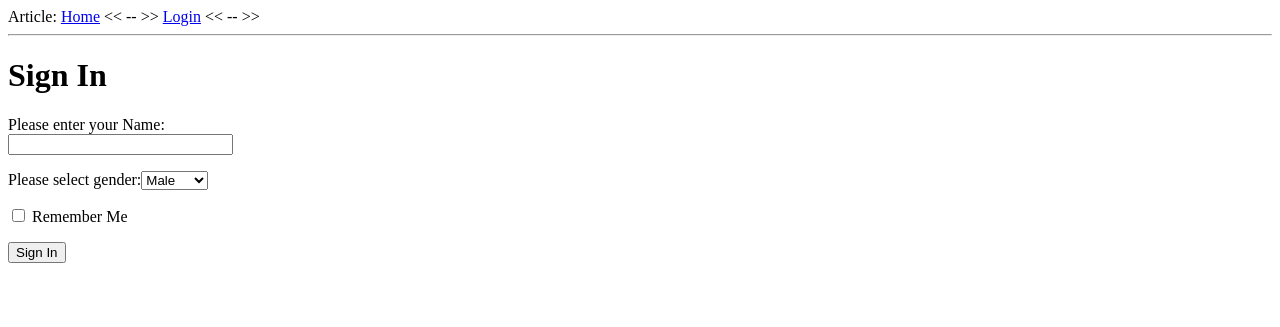
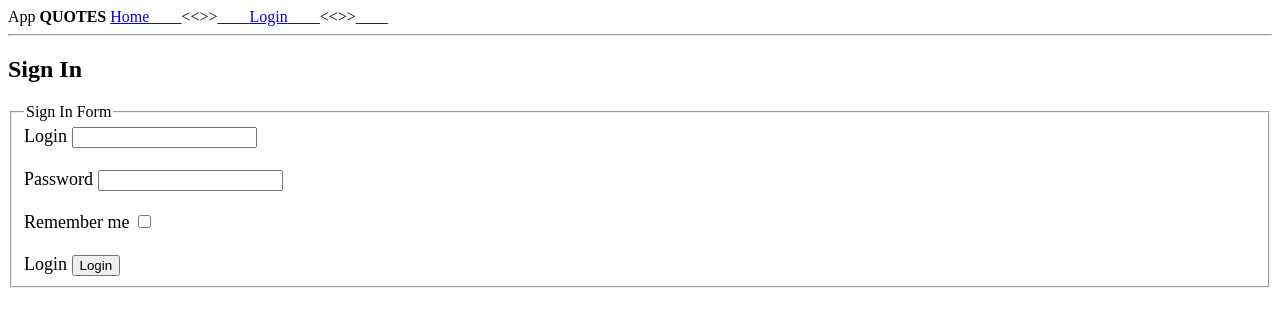
Before and after one commit to pavlo-mk/Quotes_flask, a Flask app: page /login in a window 1280 px wide. Shown: the top 327 px of the page. Run offline with Flask 2, Linux system fonts and the light colour scheme; some libraries are stand-ins or nearby versions.

Commit message:
Made Login Form

```diff
--- a/quotes/__init__.py
+++ b/quotes/__init__.py
@@ -3,6 +3,6 @@ from flask_sqlalchemy import SQLAlchemy
 
 quotes = Flask(__name__)
 quotes.config.from_object('base')
-db = SQLAlchemy(quotes)
+# db = SQLAlchemy(quotes)
 
-from . import app, models
+from . import app
--- a/quotes/app.py
+++ b/quotes/app.py
@@ -1,13 +1,17 @@
 from flask import Flask, render_template, redirect, request, flash, url_for
+from flask_wtf.csrf import CSRFProtect
+from wtforms import Form, BooleanField, StringField, SubmitField, PasswordField
+from wtforms.validators import length, DataRequired, InputRequired, ValidationError
 
-from .forms import LoginForm
 
+# App config
+DEBUG = True
 quotes = Flask(__name__)
-quotes.secret_key = 'lhflkk24hflk24jlfk4l25kfh4lk5hfl45khf'
+csrf = CSRFProtect(quotes)
+quotes.secret_key = '14hj3'
 
 
 @quotes.route('/')
-@quotes.route('/index')
 def index():
     user = {'nickname': 'Man'}
     posts = [
@@ -20,40 +24,31 @@ def index():
             'body': 'Be yourself; everyone else is already taken.'
         }
     ]
-    return render_template("index.html", title='Home', user=user, posts=posts)
+    return render_template('index.html', title='Home', user=user, posts=posts)
+
+
+class LoginForm(Form):
+    login = StringField('Login', validators=[InputRequired(), length(min=3, max=30)])
+    password = PasswordField('Password', validators=[DataRequired(message='Passwords must match')])
+    remember_me = BooleanField('Remember me', default=False)
+    submit = SubmitField('Login')
 
 
 @quotes.route('/login', methods=['GET', 'POST'])
 def login():
-    form = LoginForm()
+    form = LoginForm(request.form)
 
     if request.method == 'POST':
-        if form.validate() == True:
-            # flash('All fields are required.')
-            # ('Login requested for Name="' + form.name.data + '", remember_me=' + str(form.remember_me.data))
-            return render_template('success.html')
-
+        if form.validate() is False:
+            flash('All fields are required.')
+            return render_template('login.html', title='Sign In', form=form)
         else:
-            return render_template('login.html', title='Sign In', form=form)
-                    # redirect('/index')
-    elif request.method == 'GET':
-        return render_template('login.html', form=form)
+            flash('Hello ' + form.login.data + '!')
+            return redirect('/')
+    else:
+        return render_template('login.html', title='Sign In', form=form)
 
 
-
-# @quotes.route('/success')
-# def success():
-#     return 'welcome name'
-#
-# @quotes.route('/login-test', methods=['POST', 'GET'])
-# def login_test():
-#    if request.method == 'POST':
-#       user = request.form['nm']
-#       return redirect(url_for('success', name=user))
-#    else:
-#       user = request.args.get('nm')
-#       return redirect(url_for('success', name=user))
-
-
-if __name__ == '__main__':
-   quotes.run(debug = True)
+@quotes.route('/test')
+def test():
+    return render_template('test.html')
--- a/quotes/forms.py
+++ /dev/null
@@ -1,9 +0,0 @@
-from flask_wtf import FlaskForm
-from wtforms import TextField, BooleanField, RadioField, SelectField
-from wtforms.validators import DataRequired, length, ValidationError
-
-
-class LoginForm(FlaskForm):
-    name = TextField(u'Name', [DataRequired("Please enter your name."), length(max=20)])
-    gender = SelectField('Gender', choices=[('M', 'Male'), ('F', 'Female')])
-    remember_me = BooleanField('remember_me', default=False)
--- a/quotes/templates/base.html
+++ b/quotes/templates/base.html
@@ -2,19 +2,19 @@
 <html lang="en">
 <head>
     {% if title %}
-    <title>{{title}} - Article</title>
+    <title>{{title}} - QUOTE</title>
     {% else %}
-    <title>Articles</title>
+    <title>QUOTES</title>
     {% endif %}
   </head>
   <body>
-    <div>Article: <a href="/index">Home</a> << -- >> <a href="/login">Login</a> << -- >> </div>
+    <div>App <b>QUOTES</b> <a href="/">Home</a>____<<>>____<a href="/login">Login</a>____<<>>____</div>
     <hr>
     {% with messages = get_flashed_messages() %}
     {% if messages %}
     <ul>
     {% for message in messages %}
-        <li>{{ message }} </li>
+        <li> {{ message }} </li>
     {% endfor %}
     </ul>
     {% endif %}
--- a/quotes/templates/login.html
+++ b/quotes/templates/login.html
@@ -1,18 +1,23 @@
 {% extends "base.html" %}
-
 {% block content %}
-<h1>Sign In</h1>
-<input type="hidden" name="csrfmiddlewaretoken" value="{{ csrf_token }}">
-<form action="" method="post" name="login">
-    <p>
-        Please enter your Name:<br>
-        {{form.name(size=25)}}
-        {% for error in form.errors.name %}
-        <span style="color: red;">[{{error}}]</span>
-        {% endfor %}<br>
-    </p>
-    <p>Please select gender:{{form.gender}}<br></p>
-    <p>{{form.remember_me}} Remember Me</p>
-    <p><input type="submit" value="Sign In"></p>
+<h2 style = "text-align: left;">Sign In</h2>
+{% for error in form.errors.name %}
+    <div><span style="color: red;">[{{error}}]</span></div>
+{% endfor %}
+<form method="post" >
+    <fieldset>
+        <legend>Sign In Form</legend>
+            <input type="hidden" name="csrf_token" value="{{ csrf_token() }}"/>
+            <div style = font-size:18px;>
+                {{ form.login.label }}
+                {{ form.login(size=20) }}<br><br>
+                {{ form.password.label }}
+                {{ form.password }}<br><br>
+                {{ form.remember_me.label }}
+                {{ form.remember_me }}<br><br>
+                {{ form.submit.label }}
+                {{ form.submit }}
+            </div>
+    </fieldset>
 </form>
 {% endblock %}
--- a/quotes/templates/success.html
+++ b/quotes/templates/test.html
@@ -2,10 +2,10 @@
 <html lang="en">
 <head>
     <meta charset="UTF-8">
-    <title>Success</title>
+    <title>TEST</title>
 </head>
 <body>
-<h1>Form posted successfully!</h1>
+<h1>TEST _!_</h1>
 <p><h2>Congratulations</h2></p>
 </body>
 </html>
--- a/requirements.txt
+++ b/requirements.txt
@@ -3,6 +3,7 @@ Flask-SQLAlchemy==2.3.2
 Flask-WTF==0.14.2
 Jinja2==2.9.6
 MarkupSafe==1.0
+SQLAlchemy==1.1.15
 WTForms==2.1
 Werkzeug==0.12.2
 click==6.7
```
Also changed, not shown: base.py (+1 -6 lines), quotes/models.py (deleted, +0 -13 lines), 1 other file.
